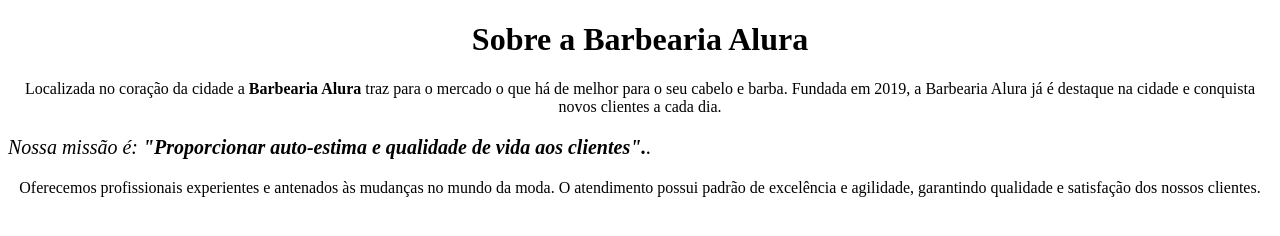
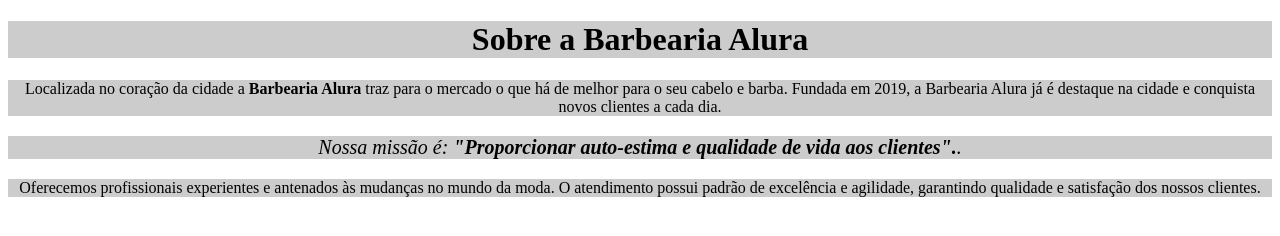
Before and after one commit to thauanyy/barbearia, a plain HTML site: page index.html in a window 1280 px wide. Drawn offline with Linux system fonts and the light colour scheme.

Commit message:
qualquer coisa

```diff
--- a/index.html
+++ b/index.html
@@ -3,6 +3,7 @@
     <head>
         <meta charset="UTF-8">
         <title>Barbearia Alura</title>
+        <link rel="stylesheet" href="style.css">
     </head>
 <body>
 <h1 style="text-align: center;"> Sobre a Barbearia Alura</h1>
--- a/style.css
+++ b/style.css
@@ -1,3 +1,8 @@
 p{
     text-align: center;
+    background:#cccccc ;
     }
+
+h1 {
+    background: #cccccc
+    }
```
